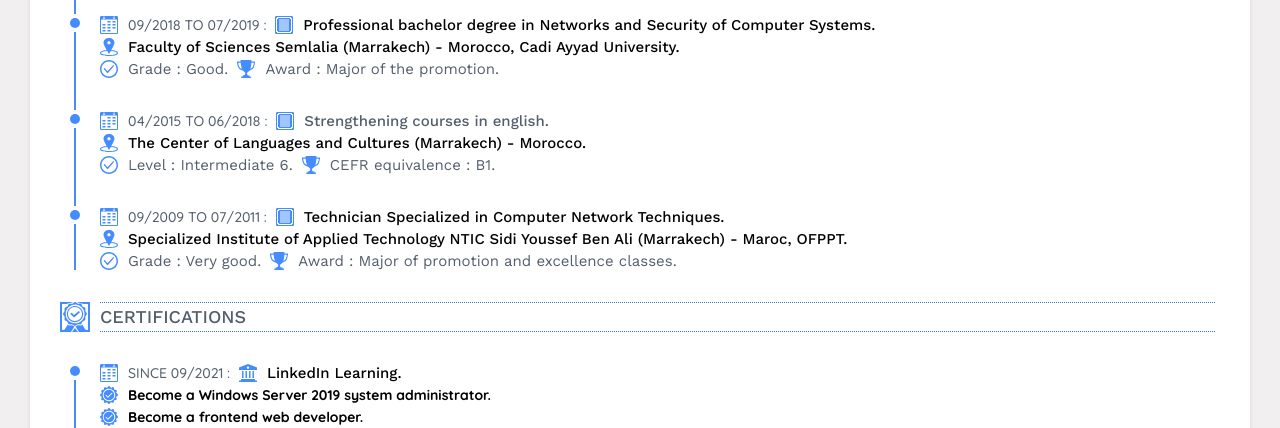
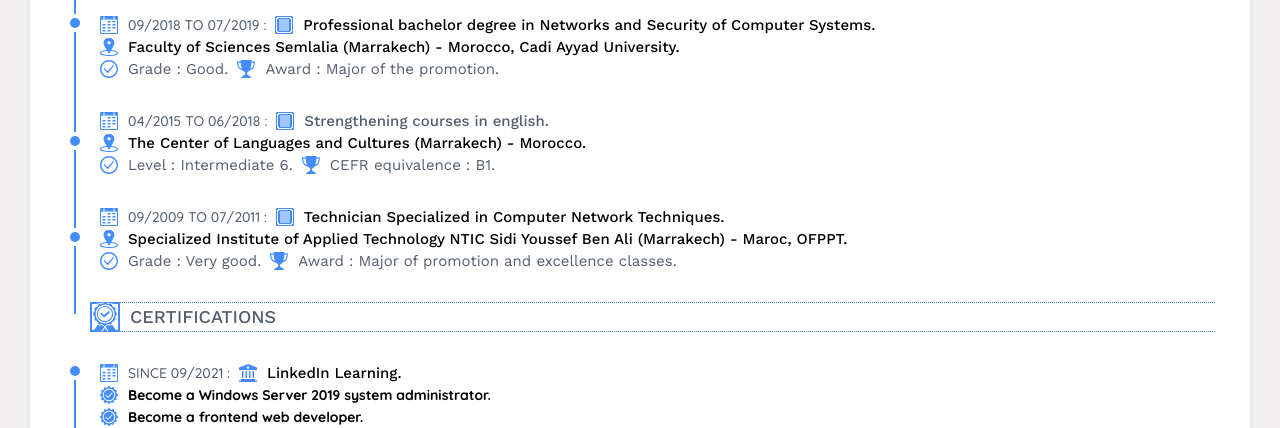
Before and after one commit to abdelhafidelazouzi/en, a Jekyll site: the page built from index.html, in a window 1280 px wide. Shown: the part 922-1350 px from the top of the page. Built offline with Jekyll 4.4.1, drawn with Linux system fonts in a browser that asks for light colours.

Commit message:
Add files via upload

```diff
--- a/assets/css/1.css
+++ b/assets/css/1.css
@@ -23,10 +23,10 @@
 /**********************************************************/
 .edu-form1 {height: 78px;}
 .edu-form2 {height: 100px;}
-.edu-form2 {height: 78px;}
+.edu-form2 {/* height: 78px; */}
 .edu-form3 {height: 78px;}
 .edu-form4 {height: 68px;}
-.edu-form4 {height: 46px;}
+.edu-form4 {/* height: 46px; */}
 
 .cer-form1 {height: 100px;}
 .cer-form2 {height: 56px;}
```
